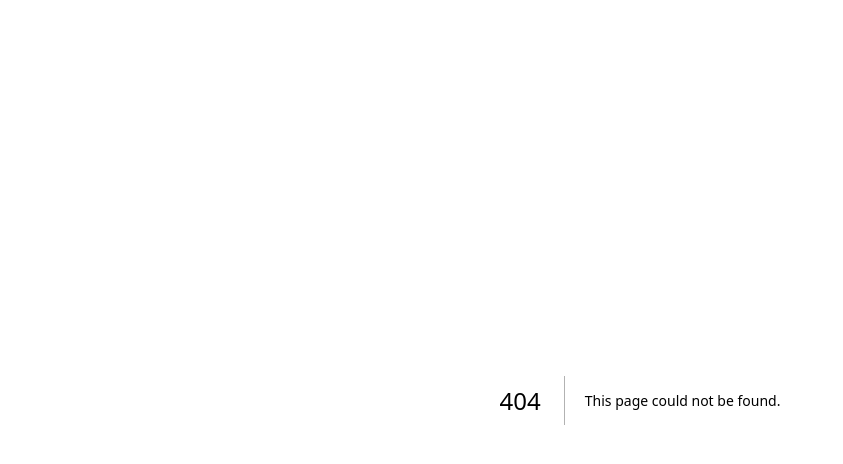
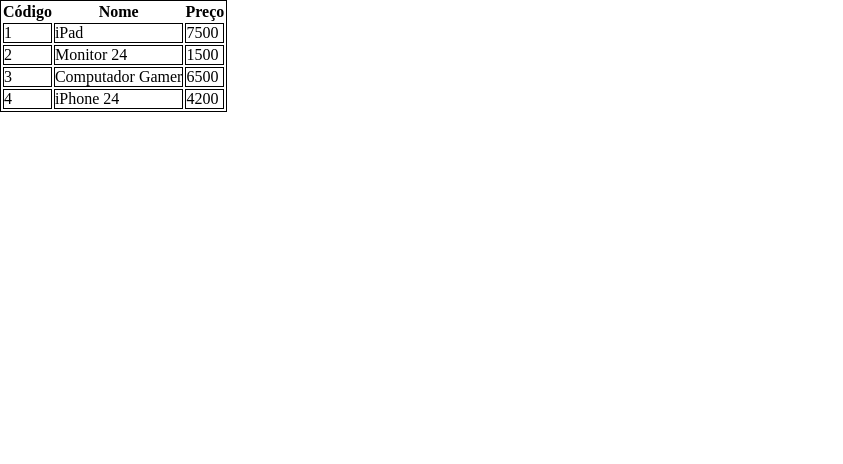
Before and after one commit to wagnnermorais/Next-React-Full-Course-Exercises, a Next.js app in the folder review/: page /render/repeticao2 in a window 1280 px wide. Before the commit this address had no page. Shown: the top 464 px of the page, without its empty margins (0-843 px from the left). Built offline with nearby package versions, Linux system fonts and the light colour scheme.

Commit message:
feat: using map to render a products object

```diff
--- /dev/null
+++ b/review/pages/render/repeticao2.jsx
@@ -0,0 +1,24 @@
+import list from "../../data/listaProdutos";
+
+export default function Repeticao2() {
+  return (
+    <table style={{ border: "1px solid black" }}>
+      <thead>
+        <tr>
+          <th>Código</th>
+          <th>Nome</th>
+          <th>Preço</th>
+        </tr>
+      </thead>
+      <tbody>
+        {list.map((product) => (
+          <tr key={product.id}>
+            <td style={{ border: "1px solid black" }}>{product.id}</td>
+            <td style={{ border: "1px solid black" }}>{product.nome}</td>
+            <td style={{ border: "1px solid black" }}>{product.preco}</td>
+          </tr>
+        ))}
+      </tbody>
+    </table>
+  );
+}
```
